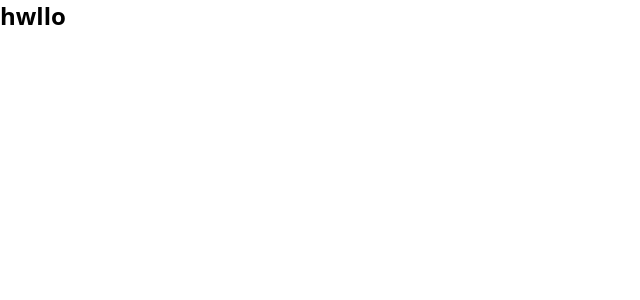
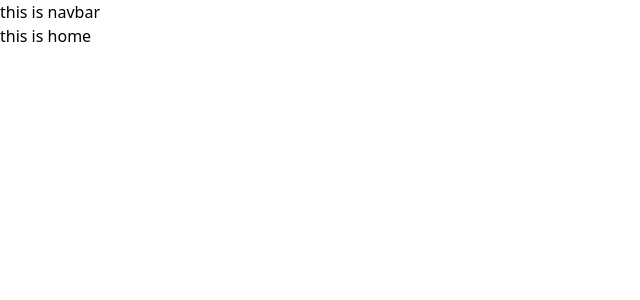
Before and after one commit to omar-faruk72/calesta-glow, a React (Vite) app: page / in a window 1280 px wide. Shown: the top 300 px of the page, without its empty margins (0-640 px from the left). Built offline with nearby package versions, Linux system fonts and the light colour scheme.

Commit message:
home layout successfully working

```diff
--- a/package.json
+++ b/package.json
@@ -13,6 +13,7 @@
     "@tailwindcss/vite": "^4.2.1",
     "react": "^19.2.0",
     "react-dom": "^19.2.0",
+    "react-icons": "^5.6.0",
     "react-router": "^7.13.1"
   },
   "devDependencies": {
--- /dev/null
+++ b/src/components/share/Navbar.jsx
@@ -0,0 +1,9 @@
+import React from 'react'
+
+export default function Navbar() {
+  return (
+    <div>
+      <h1>this is navbar</h1>
+    </div>
+  )
+}
--- a/src/layout/HomeLayOut.jsx
+++ b/src/layout/HomeLayOut.jsx
@@ -1,11 +1,12 @@
 import React from 'react'
 import { Outlet } from 'react-router'
+import Navbar from '../components/share/Navbar'
 
 export default function HomeLayOut() {
   return (
     <div>
       <nav>
-
+        <Navbar></Navbar>
       </nav>
       <main className='max-w-7xl mx-auto'>
         <Outlet></Outlet>
--- a/src/main.jsx
+++ b/src/main.jsx
@@ -1,11 +1,13 @@
 import { StrictMode } from 'react'
 import { createRoot } from 'react-dom/client'
 import './index.css'
+import { RouterProvider } from 'react-router'
+import { router } from './router/Router'
 
 createRoot(document.getElementById('root')).render(
   <StrictMode>
   <div>
-    <h1 className='text-2xl font-semibold'>hwllo</h1>
+   <RouterProvider router={router}></RouterProvider>
   </div>
   </StrictMode>,
 )
--- /dev/null
+++ b/src/page/Error.jsx
@@ -0,0 +1,21 @@
+import React from 'react';
+import { FaExclamationTriangle } from 'react-icons/fa';
+import { Link } from 'react-router';
+
+const Error = () => {
+    return (
+        <div className="min-h-screen flex flex-col items-center justify-center bg-gray-100 text-center px-4">
+            <FaExclamationTriangle className="text-red-500 text-6xl mb-4" />
+            <h1 className="text-5xl font-bold text-gray-800 mb-2">404 - Page Not Found</h1>
+            <p className="text-lg text-gray-600 mb-6">
+                Oops! The page you are looking for does not exist. <br />
+                It might have been moved or deleted.
+            </p>
+            <Link to="/" className="btn btn-primary">
+                🔙 Go Back Home
+            </Link>
+        </div>
+    );
+};
+
+export default Error;
--- /dev/null
+++ b/src/page/Home.jsx
@@ -0,0 +1,9 @@
+import React from 'react'
+
+export default function Home() {
+  return (
+    <div>
+      <h1>this is home</h1>
+    </div>
+  )
+}
--- a/src/router/Router.jsx
+++ b/src/router/Router.jsx
@@ -1,6 +1,9 @@
 import {
     createBrowserRouter,
 } from "react-router";
+import Home from "../page/Home";
+import HomeLayOut from "../layout/HomeLayOut";
+import Error from "../page/Error";
 
 export const router = createBrowserRouter([
     {
@@ -13,40 +16,6 @@ export const router = createBrowserRouter([
                 path: '/',
                 element: <Home></Home>
             },
-            {
-                path: '/membership',
-                element: <PrivateRoute>
-                    <Membership></Membership>
-                </PrivateRoute>
-            },
-            {
-                path: '/postDetails/:id',
-                element: <PostDetails></PostDetails>
-            },
-            {
-                path: '/login',
-                element: <Login></Login>,
-            },
-            {
-                path: '/about-us',
-                element: <AboutUs></AboutUs>
-            },
-            {
-                path: 'privacy',
-                element: <Privacy></Privacy>
-            },
-            {
-                path: '/blog',
-                element: <Blog></Blog>
-            },
-            {
-                path: '/forbidden',
-                element: <Forbidden></Forbidden>
-            },
-            {
-                path: '/register',
-                element: <Register></Register>
-            }
         ]
     },
 ])
```
Also changed, not shown: 1 other file (tests, documents, lock files or other folders).
